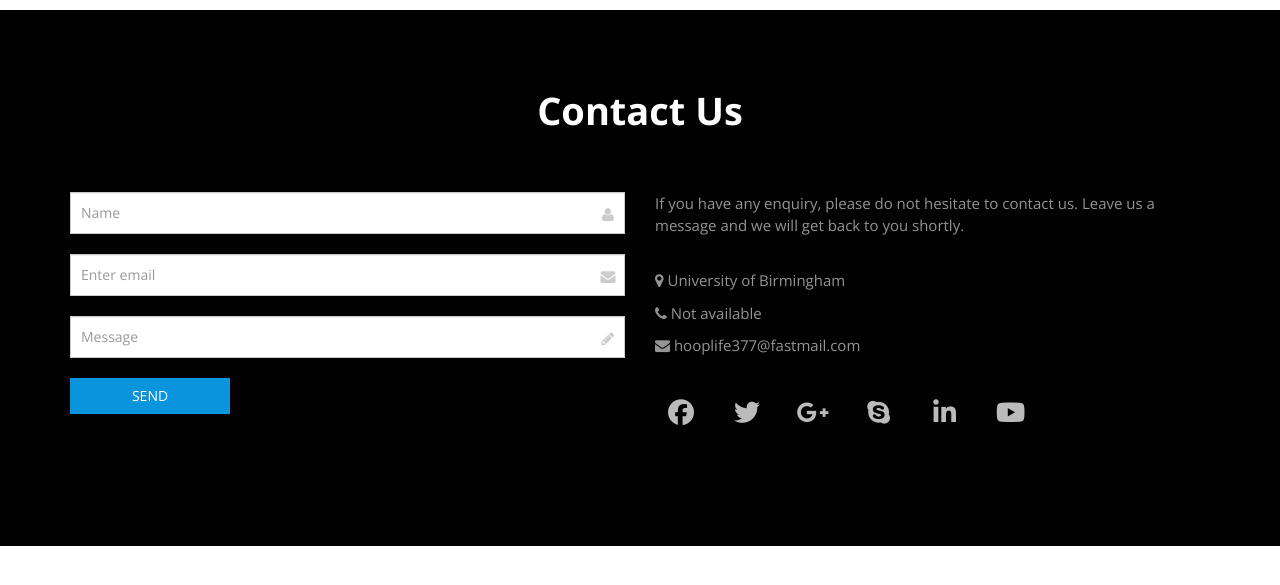
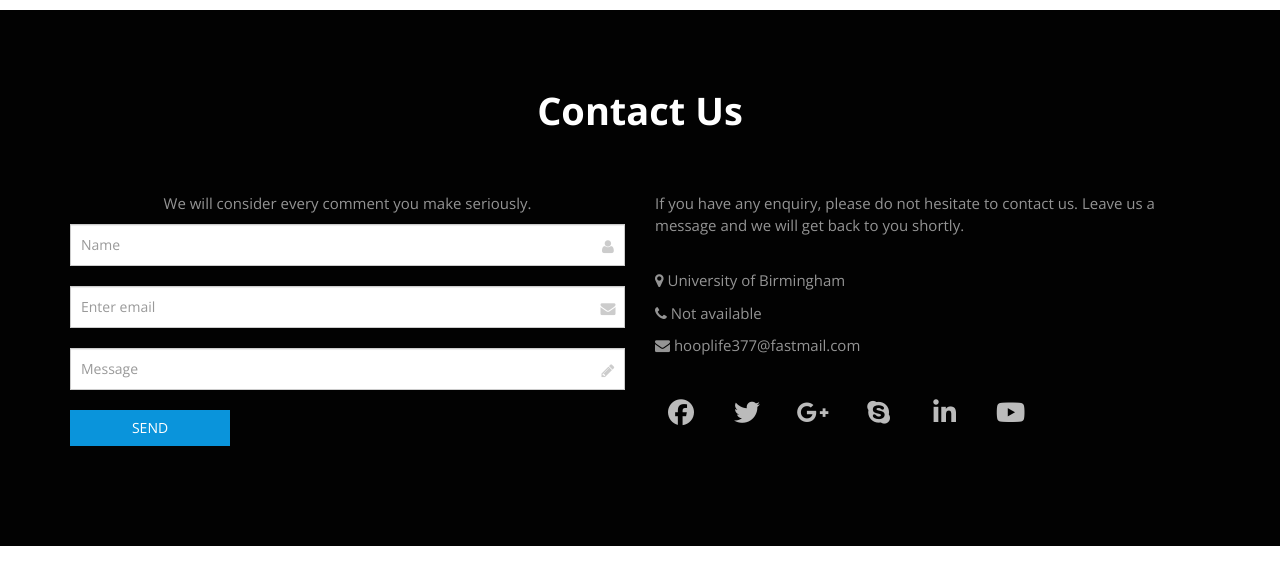
Before and after one commit to AceWang377/Flask_Final_project, a Flask app: page /contact in a window 1280 px wide. Shown: the part 125-710 px from the top of the page. Run offline with Flask 2, Linux system fonts and the light colour scheme; some libraries are stand-ins or nearby versions.

Commit message:
new commit

```diff
--- a/app/templates/contact.html
+++ b/app/templates/contact.html
@@ -12,6 +12,7 @@
 
 						<div class="col-sm-6">
 							<div class="footer-content">
+                            <p class="text-center">We will consider every comment you make seriously.</p>
 								<form role="form" id="footer-form" method="POST" action="{{ url_for('contact') }}" novalidate class="needs-validation">
                                     {{ form.hidden_tag() }}
                                     <div class="form-group has-feedback">
```
